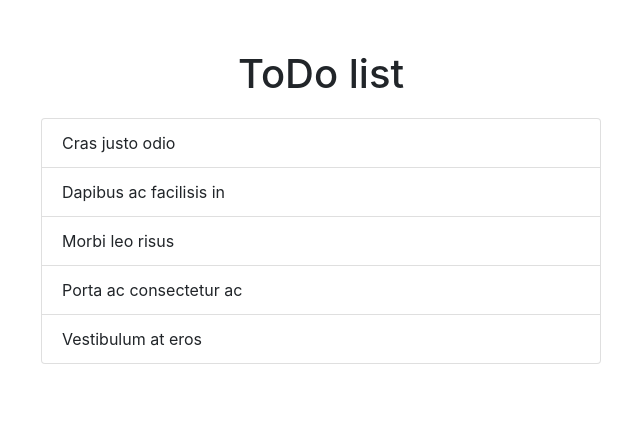
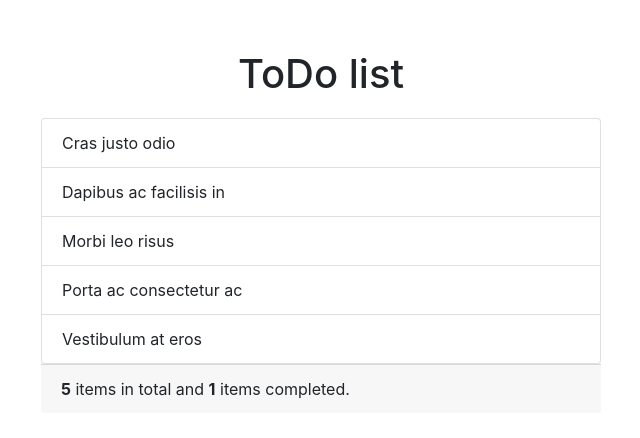
Before and after one commit to pillowhead/todo-frontend, a React (Create React App) app: page / in a window 1280 px wide. Shown: the top 438 px of the page, without its empty margins (319-959 px from the left). Built offline with nearby package versions, Linux system fonts and the light colour scheme.

Commit message:
add Footer component with counters

```diff
--- /dev/null
+++ b/src/components/Footer.js
@@ -0,0 +1,21 @@
+import React from "react";
+
+function Footer(props) {
+  const { items } = props;
+
+  const totalCount = items.length;
+
+  let completedCount = 0;
+  items.map(item => (item.completed ? completedCount++ : null));
+
+  return (
+    <div className="card-footer">
+      <strong>{totalCount}</strong>
+      {" items in total and "}
+      <strong>{completedCount}</strong>
+      {" items completed."}
+    </div>
+  );
+}
+
+export default Footer;
--- a/src/components/TodoList.js
+++ b/src/components/TodoList.js
@@ -1,5 +1,6 @@
 import React from "react";
 import TodoItem from "./TodoItem";
+import Footer from "./Footer";
 
 function TodoList(props) {
   const { title, items } = props;
@@ -13,6 +14,7 @@ function TodoList(props) {
           <TodoItem key={item.id} data={item} />
         ))}
       </ul>
+      <Footer items={items} />
     </div>
   );
 }
```
